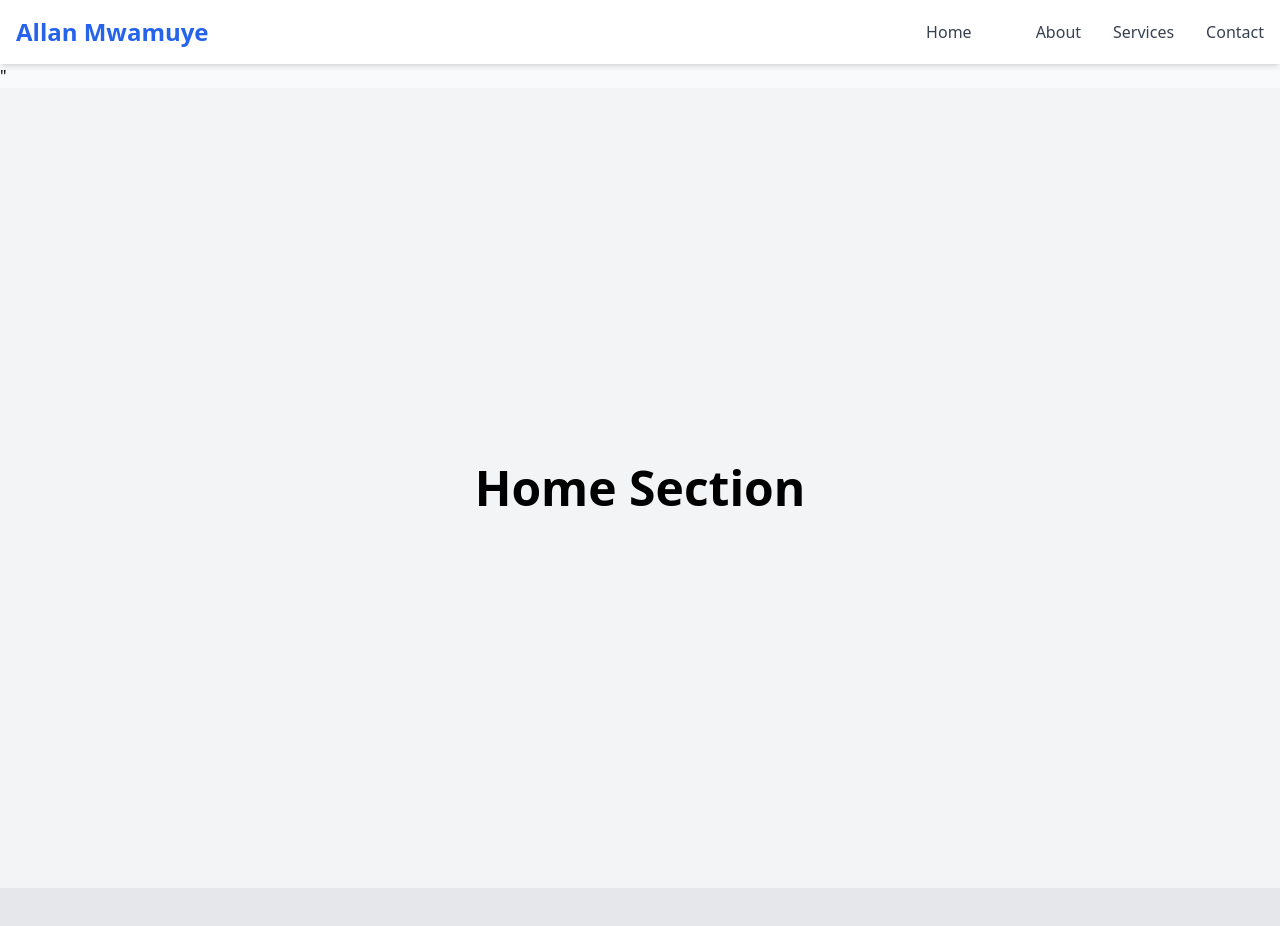
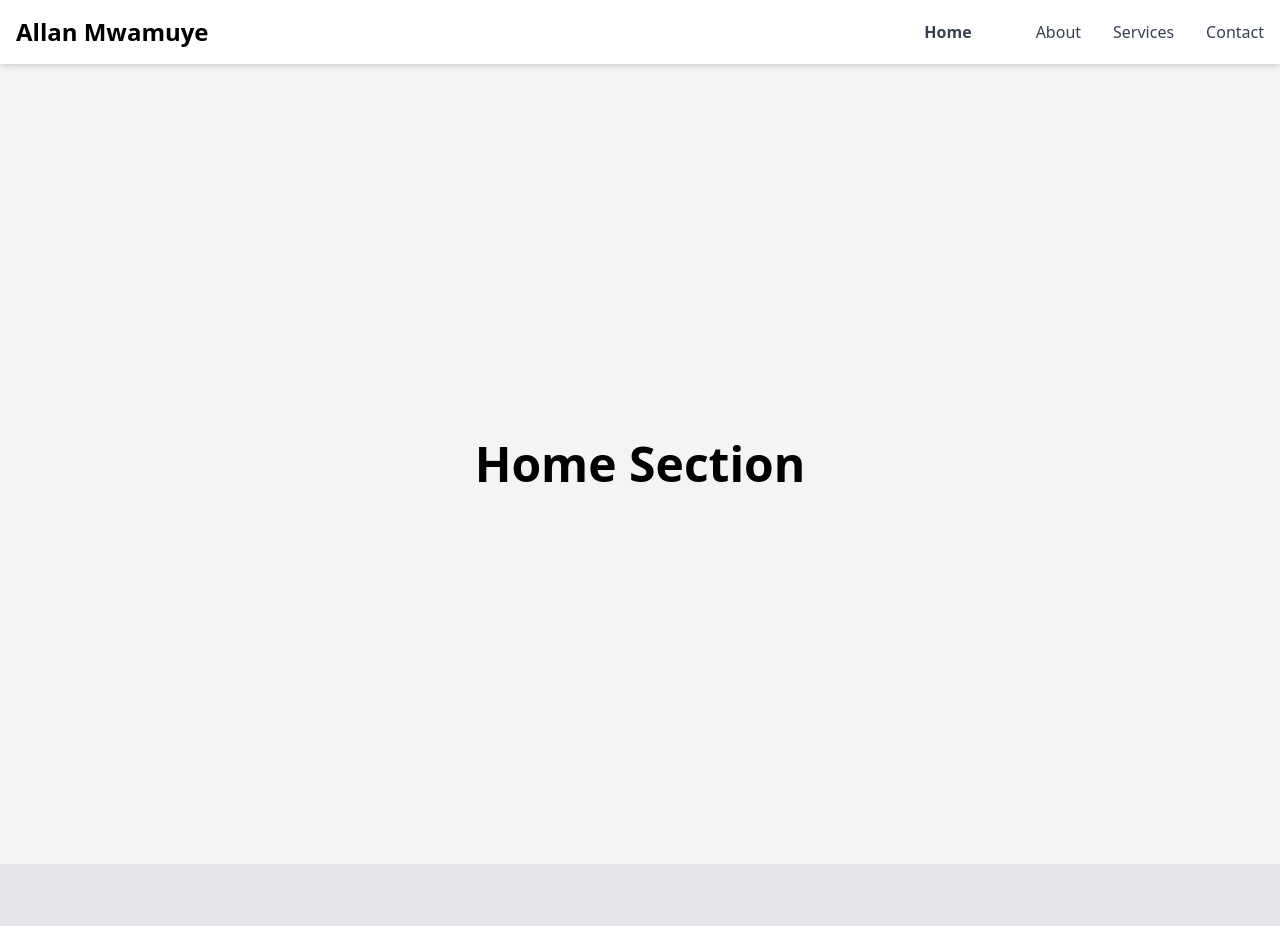
Before and after one commit to allan1444/Resume-1, a website: page src/index.html in a window 1280 px wide. Shown: the top 926 px of the page. Drawn offline with nearby package versions, Linux system fonts and the light colour scheme.

Commit message:
Updates styling for navbar and background colors
Adjusts the background color of the body and navbar for better
visual contrast. Modifies the logo text color to improve
readability. Refines Tailwind CSS integration.

```diff
--- a/src/index.html
+++ b/src/index.html
@@ -7,17 +7,16 @@
     <link href="./output.css" rel="stylesheet" />
     <!--Tailwind ON-->
     <script src="https://cdn.tailwindcss.com"></script>
-    "
   </head>
-  <body class="bg-gray-50">
+  <body class="bg-gray-60">
     <!-- Navbar -->
     <nav
-      class="bg-white fixed top-0 left-0 w-full z-50 py-4 shadow-md transition-all duration-300"
+      class="bg-grey-50 fixed top-0 left-0 w-full z-50 py-4 shadow-md transition-all duration-300"
       aria-label="Main navigation"
     >
       <div class="max-w-7xl mx-auto px-4 flex items-center justify-between">
         <!-- Logo -->
-        <a href="#home" class="text-2xl font-bold text-blue-600"
+        <a href="#home" class="text-2xl font-bold text-black-600"
           >Allan Mwamuye</a
         >
 
```
